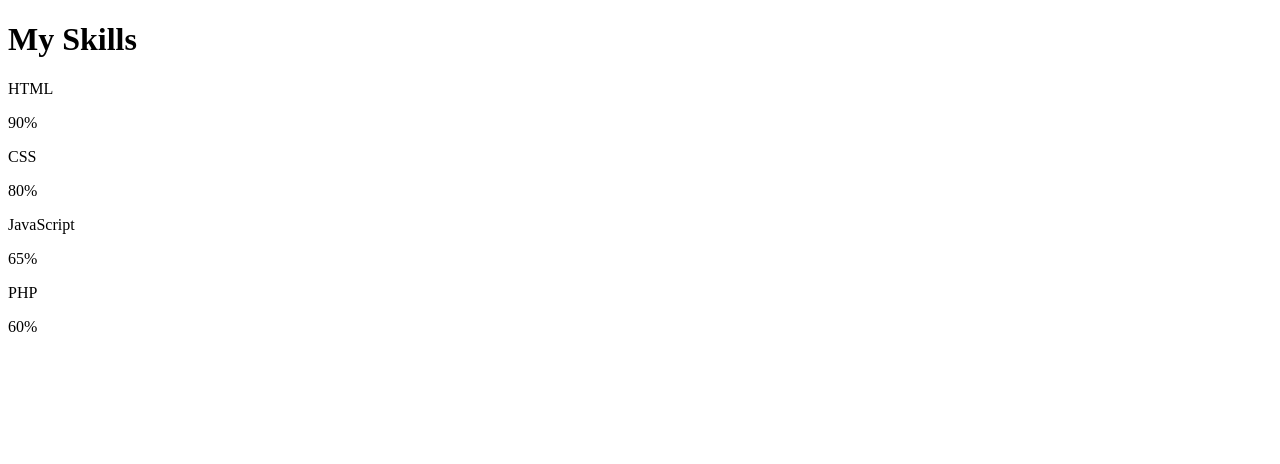
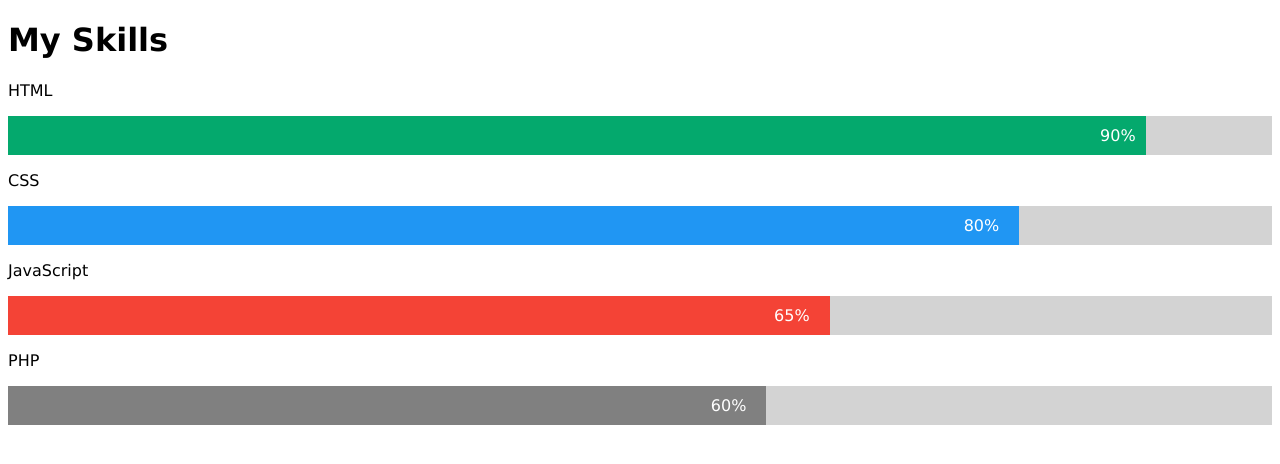
Before and after one commit to kevmhughes/skills-progress, a plain HTML site: page index.html in a window 1280 px wide. Drawn offline with Linux system fonts and the light colour scheme.

Commit message:
Update index.html

```diff
--- a/index.html
+++ b/index.html
@@ -6,6 +6,48 @@
     <style>
       * {
         box-sizing: border-box;
+        font-family:Verdana, Geneva, Tahoma, sans-serif
+      }
+      .container {
+        background-color: lightgray;
+      }
+
+      .html {
+        background-color: #04A96D;
+        width: 90%;
+        text-align: right;
+        padding: 10px;
+        color: white;
+      }
+
+      .css {
+        background-color: #2096F3;
+        width: 80%;
+        text-align: right;
+        padding: 10px 20px 10px 0px;
+        color: white;
+      }
+
+      .css {
+        background-color: #2096F3;
+        width: 80%;
+        text-align: right;
+        padding: 10px 20px 10px 0px;
+        color: white;
+      }
+      .js {
+        background-color: #F44336;
+        width: 65%;
+        text-align: right;
+        padding: 10px 20px 10px 0px;
+        color: white;
+      }
+      .php {
+        background-color: #808080;
+        width: 60%;
+        text-align: right;
+        padding: 10px 20px 10px 0px;
+        color: white;
       }
     </style>
   </head>
```
